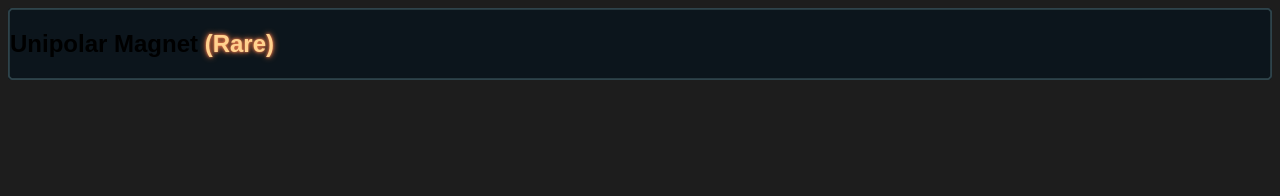
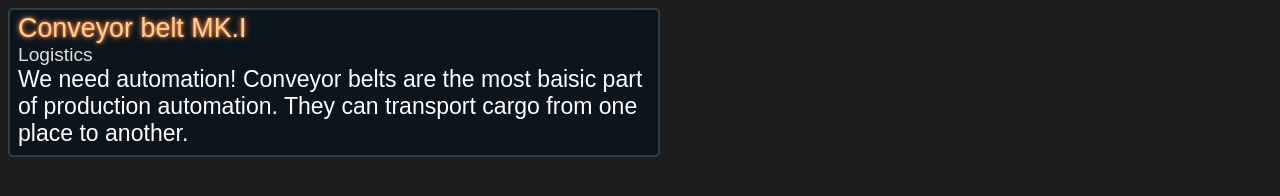
Before and after one commit to redwoodsteve/exp, a plain HTML site: page dsptest/index.html in a window 1280 px wide. Drawn offline with Linux system fonts and the light colour scheme; a web font is replaced by a local one.

Commit message:
Update index.html

```diff
--- a/dsptest/index.html
+++ b/dsptest/index.html
@@ -1,3 +1,8 @@
+<div class="box">
+    <div class="itemHeader"><span class="tGlow">Conveyor belt MK.I</span></div>
+    <div class="itemSubtitle">Logistics</div>
+    <div class="itemDetail">We need automation! Conveyor belts are the most baisic part of production automation. They can transport cargo from one place to another.</div>
+</div>
 <style>
 @font-face {
     font-family: 'Saira Condensed';
@@ -6,8 +11,9 @@
     src: url(https://fonts.gstatic.com/s/sairacondensed/v11/EJROQgErUN8XuHNEtX81i9TmEkrvoutF.woff2) format('woff2');
     unicode-range: U+0000-00FF, U+0131, U+0152-0153, U+02BB-02BC, U+02C6, U+02DA, U+02DC, U+0304, U+0308, U+0329, U+2000-206F, U+2074, U+20AC, U+2122, U+2191, U+2193, U+2212, U+2215, U+FEFF, U+FFFD;
 }
-    h1,h2,h3,p,label,a {
+h1,h2,h3,p,label,a,div {
     font-family: 'Saira Condensed', sans-serif;
+    color: white;
 }
 span[class="tGlow"] {
     color: #ffd28e;
@@ -19,10 +25,27 @@
 .box {
     background-color: #0C151C;
     border-radius: 4px;
-        border-image: url(dsp-border.png)4 4 fill/auto;
-        padding: 2px;
+    border-image: url(https://github.com/redwoodsteve/exp/blob/main/dsptest/dsp-border.png?raw=true) 4 fill/auto;
+    padding: 10px;
+    padding-top: 5px;
+    width: 50%;
+}
+.itemHeader {
+    font-family: 'Saira Condensed', sans-serif;
+    color: white;
+    display: grid;
+    font-size: 2.1vw;
+}
+.itemSubtitle {
+    font-family: 'Saira Condensed', sans-serif;
+    color: rgb(223, 223, 223);
+    display: grid;
+    font-size: 1.5vw;
+}
+.itemDetail {
+    font-family: 'Saira Condensed', sans-serif;
+    color: white;
+    display: grid;
+    font-size: 1.8vw;
 }
 </style>
-<div class="box">
-    <h2>Unipolar Magnet <span class="tGlow">(Rare)</span></h2>
-</div>
```
Lines whose indentation alone changed are shown as unchanged.
